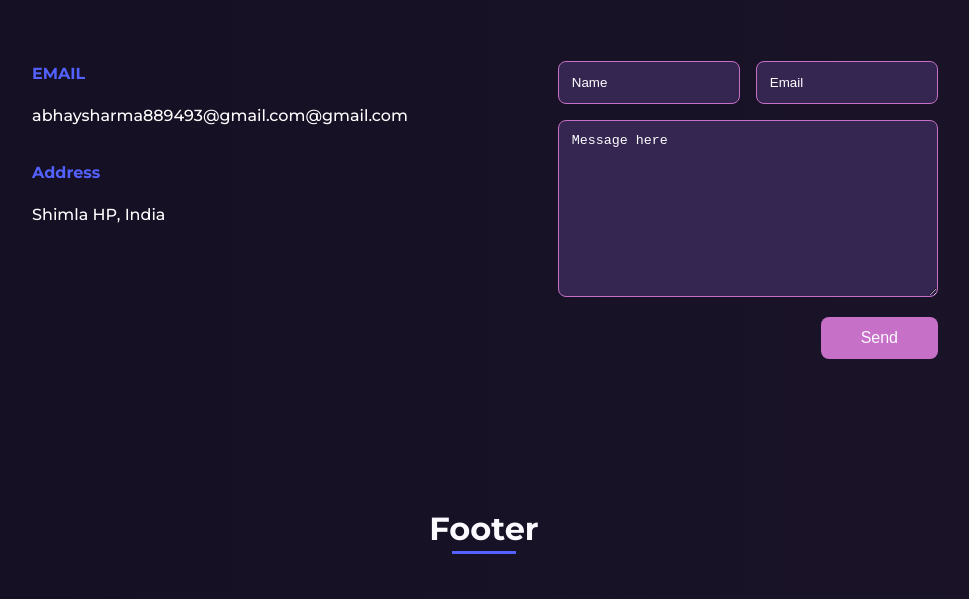
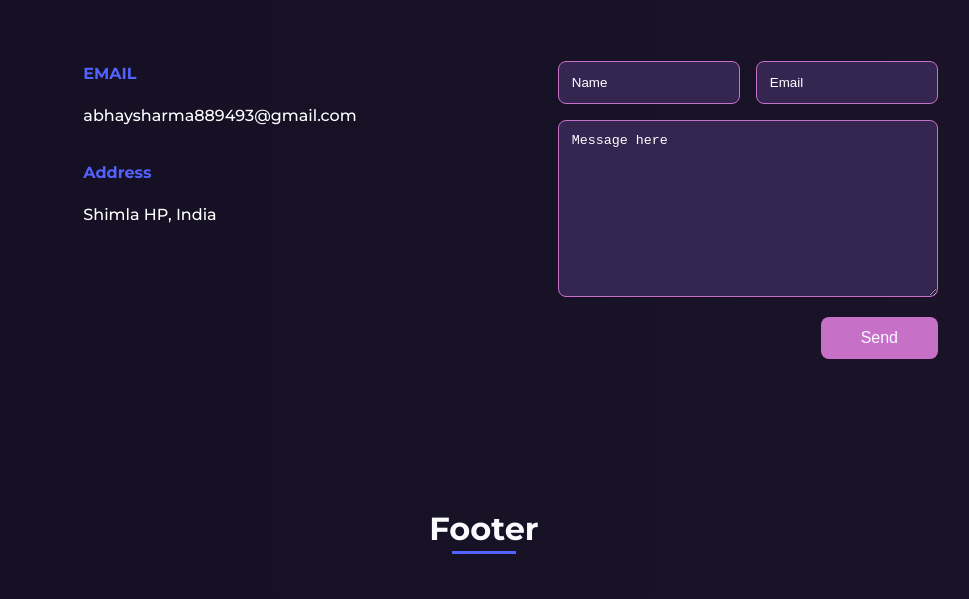
Before and after one commit to abhay1A-lty/MY-PORTFOLIO, a plain HTML site: page index.html in a window 1280 px wide. Shown: the part 3364-3963 px from the top of the page, without its empty margins (156-1125 px from the left). Drawn offline with nearby package versions, Linux system fonts and the light colour scheme.

Commit message:
Add files via upload

```diff
--- a/index.html
+++ b/index.html
@@ -408,7 +408,7 @@
         <div class="contact-container bd-grid">
           <div class="contact-info">
             <h3 class="contact-subtitle">EMAIL</h3>
-            <span class="contact-text">abhaysharma889493@gmail.com@gmail.com</span>
+            <span class="contact-text">abhaysharma889493@gmail.com</span>
 
             <h3 class="contact-subtitle">Address</h3>
             <span class="contact-text">Shimla HP, India</span>
```
